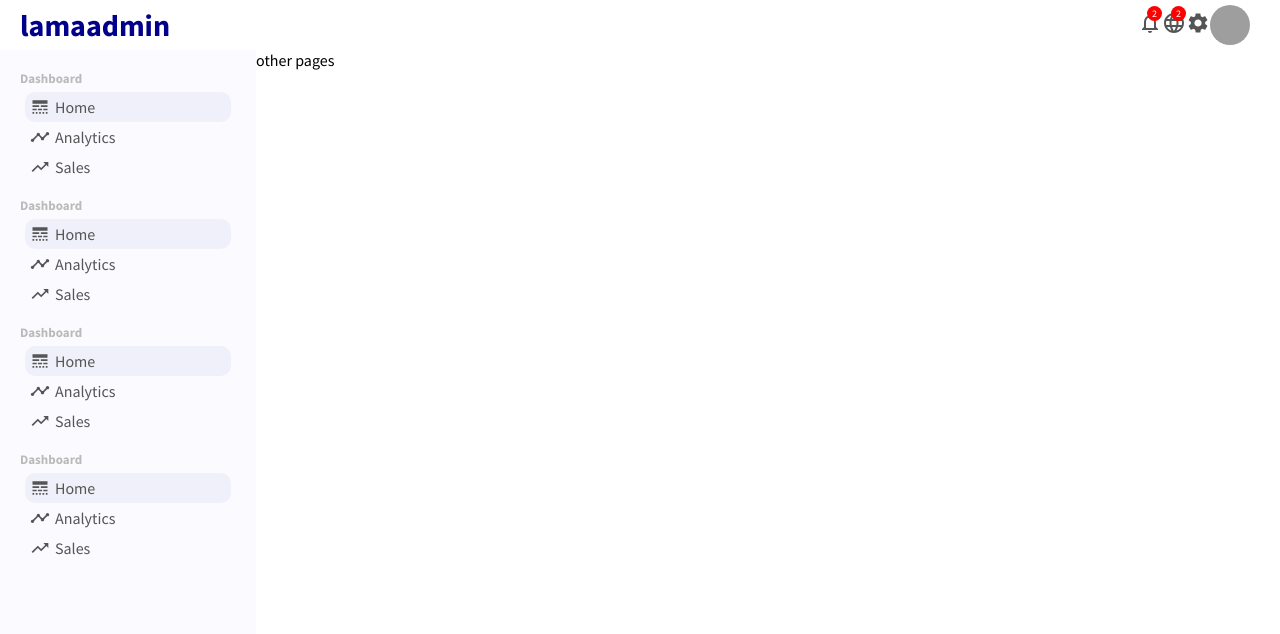
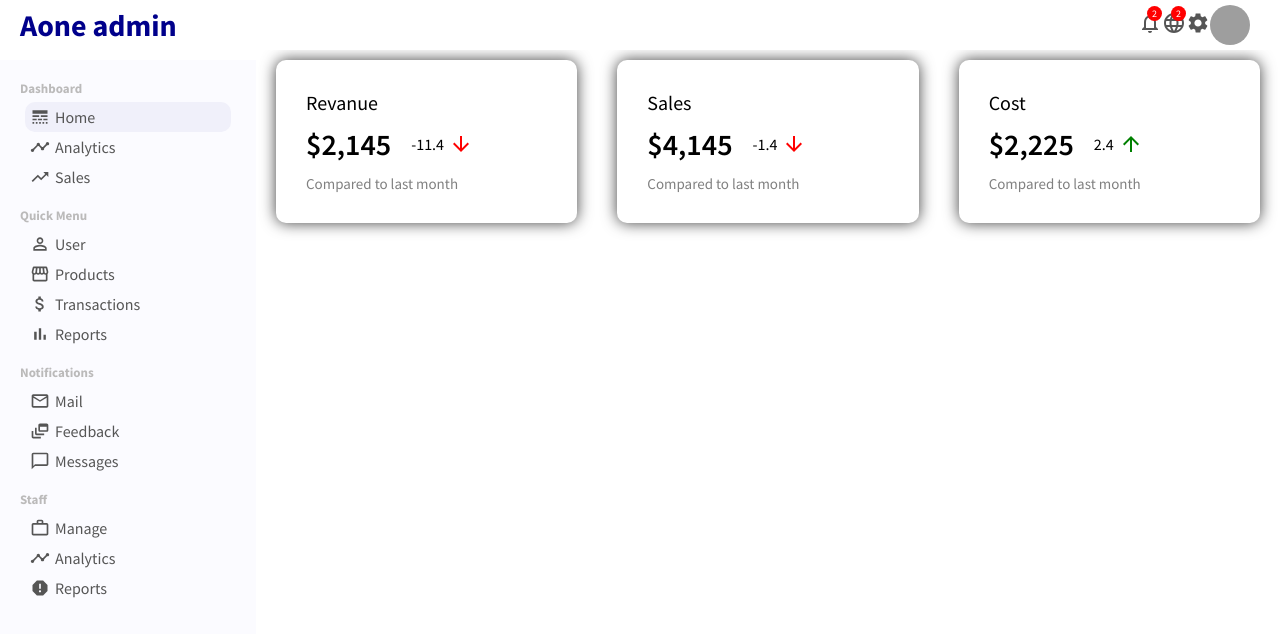
Before and after one commit to Ki-Sung/lama_admin_dashboard, a React (Create React App) app: page / in a window 1280 px wide. Shown: the top 634 px of the page. Built offline with nearby package versions, Linux system fonts and the light colour scheme; grey boxes are pictures that could not be loaded; a web font is replaced by a local one.

Commit message:
add featureinfo box

```diff
--- a/src/App.js
+++ b/src/App.js
@@ -1,6 +1,7 @@
 import Sidbar from "./components/sidebar/Sidbar";
 import Topbar from "./components/topbar/Topbar";
 import "./app.css"
+import Home from "./pages/home/Home";
 
 function App() {
   return (
@@ -8,7 +9,7 @@
       <Topbar/>
       <div className="container">
         <Sidbar/>
-        <div className="others">other pages</div>
+        <Home/>
       </div>
     </div>
   );
--- a/src/app.css
+++ b/src/app.css
@@ -1,7 +1,4 @@
 .container{
     display: flex;
+    margin-top: 10px;
 }
-
-.others{
-    flex: 4;
-}
--- /dev/null
+++ b/src/components/featuredInfo/FeaturedInfo.jsx
@@ -0,0 +1,39 @@
+import './featuredInfo.css'
+import { ArrowDownward, ArrowUpward } from '@material-ui/icons'
+
+export default function FeaturedInfo() {
+    return (
+        <div className='featured'>
+            <div className='featuredItem'>
+                <span className='featuredTitle'>Revanue</span>
+                <div className='featuredMoneyContainer'>
+                    <span className='featuredMoney'>$2,145</span>
+                    <span className='featuredMoneyRate'>
+                        -11.4<ArrowDownward className='featuredIcon negative'/>
+                    </span>
+                </div>
+                <span className='featuredSub'>Compared to last month</span>
+            </div>
+            <div className='featuredItem'>
+                <span className='featuredTitle'>Sales</span>
+                <div className='featuredMoneyContainer'>
+                    <span className='featuredMoney'>$4,145</span>
+                    <span className='featuredMoneyRate'>
+                        -1.4<ArrowDownward className='featuredIcon negative'/>
+                    </span>
+                </div>
+                <span className='featuredSub'>Compared to last month</span>
+            </div>
+            <div className='featuredItem'>
+                <span className='featuredTitle'>Cost</span>
+                <div className='featuredMoneyContainer'>
+                    <span className='featuredMoney'>$2,225</span>
+                    <span className='featuredMoneyRate'>
+                        2.4<ArrowUpward className='featuredIcon'/>
+                    </span>
+                </div>
+                <span className='featuredSub'>Compared to last month</span>
+            </div>
+        </div>
+    );
+}
--- /dev/null
+++ b/src/components/featuredInfo/featuredInfo.css
@@ -0,0 +1,52 @@
+.featured{
+    width: 100%;
+    display: flex;
+    justify-content: space-between;
+}
+
+.featuredItem{
+    flex: 1;
+    margin: 0px 20px;
+    padding: 30px;
+    border-radius: 10px;
+    cursor: pointer;
+    -webkit-box-shadow: 0px 0px 15px -10px rgba(0, 0, 0, 0);
+    box-shadow: 0px 0px 15px -0px rgba(0, 0, 0, 0.75);
+}
+
+.featuredTitle{
+    font-size: 20px;
+}
+
+.featuredMoneyContainer{
+    margin: 10px 0px;
+    display: flex;
+    align-items: center;
+}
+
+.featuredMoney{
+    font-size: 30px;
+    font-weight: 600;
+}
+
+.featuredMoneyRate{
+    display: flex;
+    align-items: center;
+    margin-left: 20px;
+}
+
+.featuredIcon{
+    font-size: 14px;
+    margin-left: 5px;
+    color: green;
+}
+
+.featuredIcon.negative{
+    color: red;
+}
+
+.featuredSub{
+    font-size: 15px;
+    color: gray;
+
+}
--- a/src/components/sidebar/Sidbar.jsx
+++ b/src/components/sidebar/Sidbar.jsx
@@ -1,5 +1,18 @@
 import "./sidebar.css"
-import { LineStyle, Timeline, TrendingUp } from "@material-ui/icons";
+import {
+    LineStyle,
+    Timeline,
+    TrendingUp,
+    PermIdentity,
+    Storefront,
+    AttachMoney,
+    BarChart,
+    MailOutline,
+    DynamicFeed,
+    ChatBubbleOutline,
+    WorkOutline,
+    Report
+} from "@material-ui/icons";
 
 export default function Sidbar() {
     return (
@@ -23,53 +36,57 @@
                     </ul>
                 </div>
                 <div className="sidebarMenu">
-                    <h3 className="sidebarTitle">Dashboard</h3>
+                    <h3 className="sidebarTitle">Quick Menu</h3>
                     <ul className="sidebarList">
-                        <li className="sidebarListItem active">
-                            <LineStyle className="sidebarIcon"/>
-                            Home
+                        <li className="sidebarListItem">
+                            <PermIdentity className="sidebarIcon"/>
+                            User
+                        </li>
+                        <li className="sidebarListItem">
+                            <Storefront className="sidebarIcon"/>
+                            Products
+                        </li>
+                        <li className="sidebarListItem">
+                            <AttachMoney className="sidebarIcon"/>
+                            Transactions
+                        </li>
+                        <li className="sidebarListItem">
+                            <BarChart className="sidebarIcon"/>
+                            Reports
+                        </li>
+                    </ul>
+                </div>
+                <div className="sidebarMenu">
+                    <h3 className="sidebarTitle">Notifications</h3>
+                    <ul className="sidebarList">
+                        <li className="sidebarListItem">
+                            <MailOutline className="sidebarIcon"/>
+                            Mail
+                        </li>
+                        <li className="sidebarListItem">
+                            <DynamicFeed className="sidebarIcon"/>
+                            Feedback
+                        </li>
+                        <li className="sidebarListItem">
+                            <ChatBubbleOutline className="sidebarIcon"/>
+                            Messages
+                        </li>
+                    </ul>
+                </div>
+                <div className="sidebarMenu">
+                    <h3 className="sidebarTitle">Staff</h3>
+                    <ul className="sidebarList">
+                        <li className="sidebarListItem">
+                            <WorkOutline className="sidebarIcon"/>
+                            Manage
                         </li>
                         <li className="sidebarListItem">
                             <Timeline className="sidebarIcon"/>
                             Analytics
                         </li>
                         <li className="sidebarListItem">
-                            <TrendingUp className="sidebarIcon"/>
-                            Sales
-                        </li>
-                    </ul>
-                </div>
-                <div className="sidebarMenu">
-                    <h3 className="sidebarTitle">Dashboard</h3>
-                    <ul className="sidebarList">
-                        <li className="sidebarListItem active">
-                            <LineStyle className="sidebarIcon"/>
-                            Home
-                        </li>
-                        <li className="sidebarListItem">
-                            <Timeline className="sidebarIcon"/>
-                            Analytics
-                        </li>
-                        <li className="sidebarListItem">
-                            <TrendingUp className="sidebarIcon"/>
-                            Sales
-                        </li>
-                    </ul>
-                </div>
-                <div className="sidebarMenu">
-                    <h3 className="sidebarTitle">Dashboard</h3>
-                    <ul className="sidebarList">
-                        <li className="sidebarListItem active">
-                            <LineStyle className="sidebarIcon"/>
-                            Home
-                        </li>
-                        <li className="sidebarListItem">
-                            <Timeline className="sidebarIcon"/>
-                            Analytics
-                        </li>
-                        <li className="sidebarListItem">
-                            <TrendingUp className="sidebarIcon"/>
-                            Sales
+                            <Report className="sidebarIcon"/>
+                            Reports
                         </li>
                     </ul>
                 </div>
--- a/src/components/topbar/Topbar.jsx
+++ b/src/components/topbar/Topbar.jsx
@@ -7,7 +7,7 @@
         <div className='topbar'>
             <div className='topbarWrapper'>
                 <div className='topLeft'>
-                    <span className='logo'>lamaadmin</span>
+                    <span className='logo'>Aone admin</span>
                 </div>
                 <div className='topRight'>
                     <div className='topbarIconContainer'>
--- /dev/null
+++ b/src/pages/home/Home.jsx
@@ -0,0 +1,10 @@
+import FeaturedInfo from '../../components/featuredInfo/FeaturedInfo';
+import './home.css';
+
+export default function Home() {
+    return (
+        <div className='home'>
+            <FeaturedInfo />
+        </div>
+    );
+}
--- /dev/null
+++ b/src/pages/home/home.css
@@ -0,0 +1,3 @@
+.home{
+    flex: 4;
+}
```
